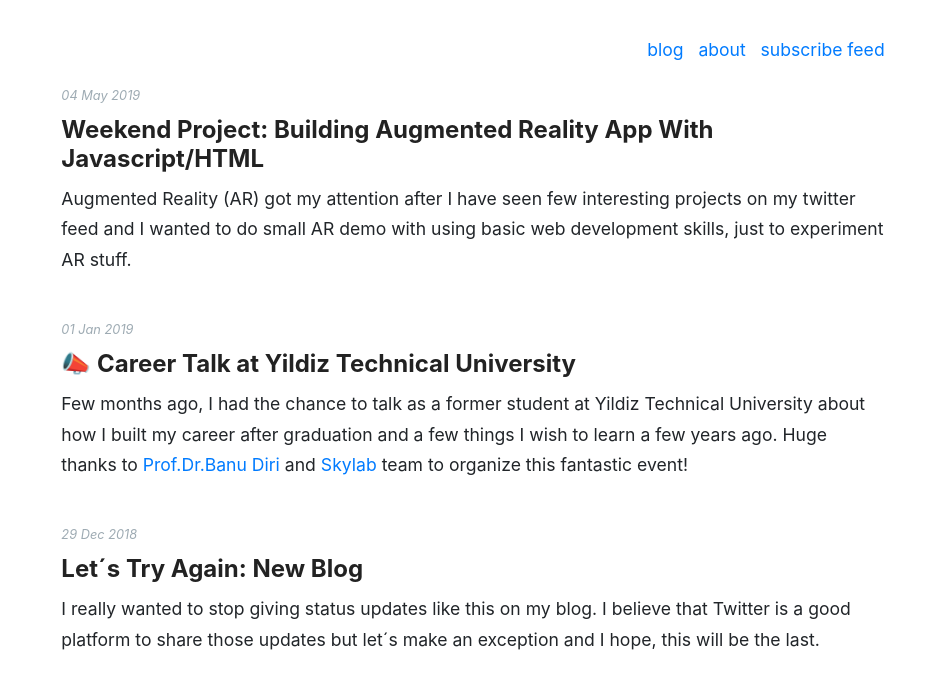
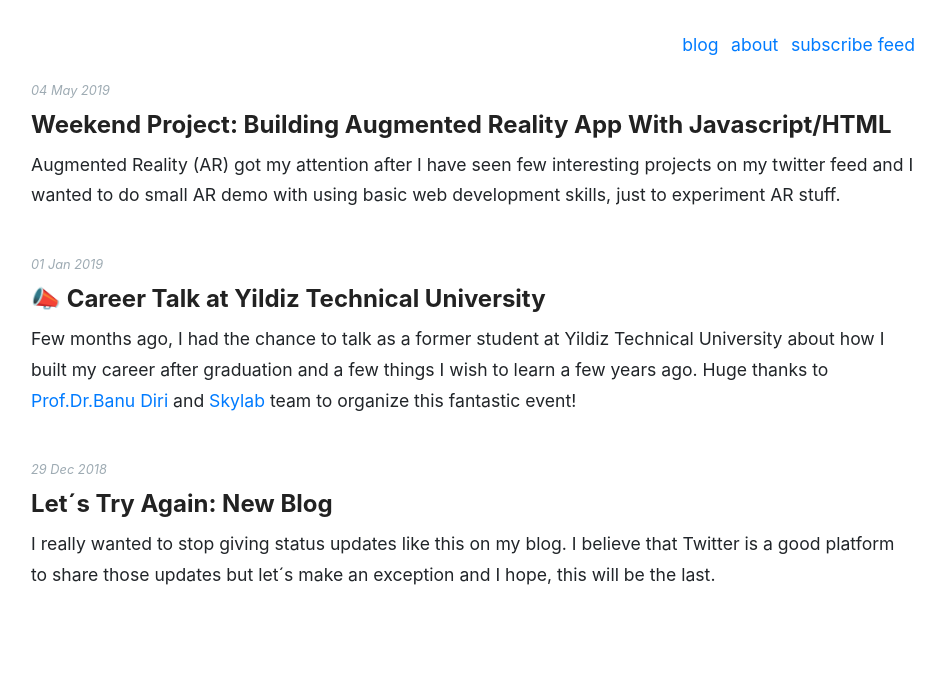
Before and after one commit to SezginEge/sezginege.com, a Jekyll site: the page built from index.html, in a window 1280 px wide. Shown: the top 689 px of the page, without its empty margins (167-1112 px from the left). Built offline with Jekyll 4.4.1, drawn with Linux system fonts in a browser that asks for light colours; the list of posts is cut into pages by our own code.

Commit message:
reorganized layout

```diff
--- a/_includes/link.html
+++ b/_includes/link.html
@@ -1,5 +1,3 @@
-<div class="row">
-    <div class="col-md-12 links">
 <ul class="list-inline text-md-right text-sm-left">
   {% for item in site.data.link %}
   <li class="list-inline-item">
@@ -7,5 +5,3 @@
   </li>
   {% endfor %}
 </ul>
-    </div>
-  </div>
--- a/_layouts/default.html
+++ b/_layouts/default.html
@@ -21,23 +24,25 @@
     {% if site.google_analytics and jekyll.environment == 'production' %} {%
     include analytics.html %} {% endif %}
   </head>
-  <body class="container-fluid" style="max-width: 80rem;">
+  <body>
     <main role="main" class="site-top-margin ">
+      <div class="container">
         <div class="row">
-        <div class="col-md-8 offset-md-2">
+          <div class="col">
             {%- include link.html -%}
           </div>
         </div>
         {% if page.url == "/index.html" %}
         <div class="row">
-          <div class="col-md-8 offset-md-2 d-none d-sm-block">
+          <div class="col">
             {%- include about.html -%}
           </div>
         </div>
         {% endif %}
         <div class="row">
-        <div class="col-md-8 offset-md-2">
+          <div class="col">
             {{ content }}
+          </div>
         </div>
       </div>
     </main>
--- a/_sass/main.scss
+++ b/_sass/main.scss
@@ -1,13 +1,16 @@
-$span-color: #9EABB3;
+$span-color: #9eabb3;
 
 @import "headings";
 @import "paginator";
 
-*, *:before, *:after {
+*,
+*:before,
+*:after {
   -webkit-font-smoothing: antialiased;
 }
 
-p, li  {
+p,
+li {
   line-height: 1.75;
   font-size: 1.1rem;
   overflow-wrap: break-word;
@@ -17,7 +20,7 @@ a:hover {
   text-decoration: none;
 }
 
-a[href*='#']:before {
+a[href*="#"]:before {
   content: url(../svg/link-intact.svg);
   margin-right: 10px;
 }
@@ -53,5 +56,10 @@ img {
 
 .footer {
   bottom: 0;
-    margin-top: auto!important;
+  margin-top: auto !important;
 }
+
+.container {
+  padding-left: 10%;
+  padding-right: 10%;
+}
```
Also changed, not shown: other parts of _layouts/default.html (+4 -1 lines). Lines whose indentation alone changed are shown as unchanged.
